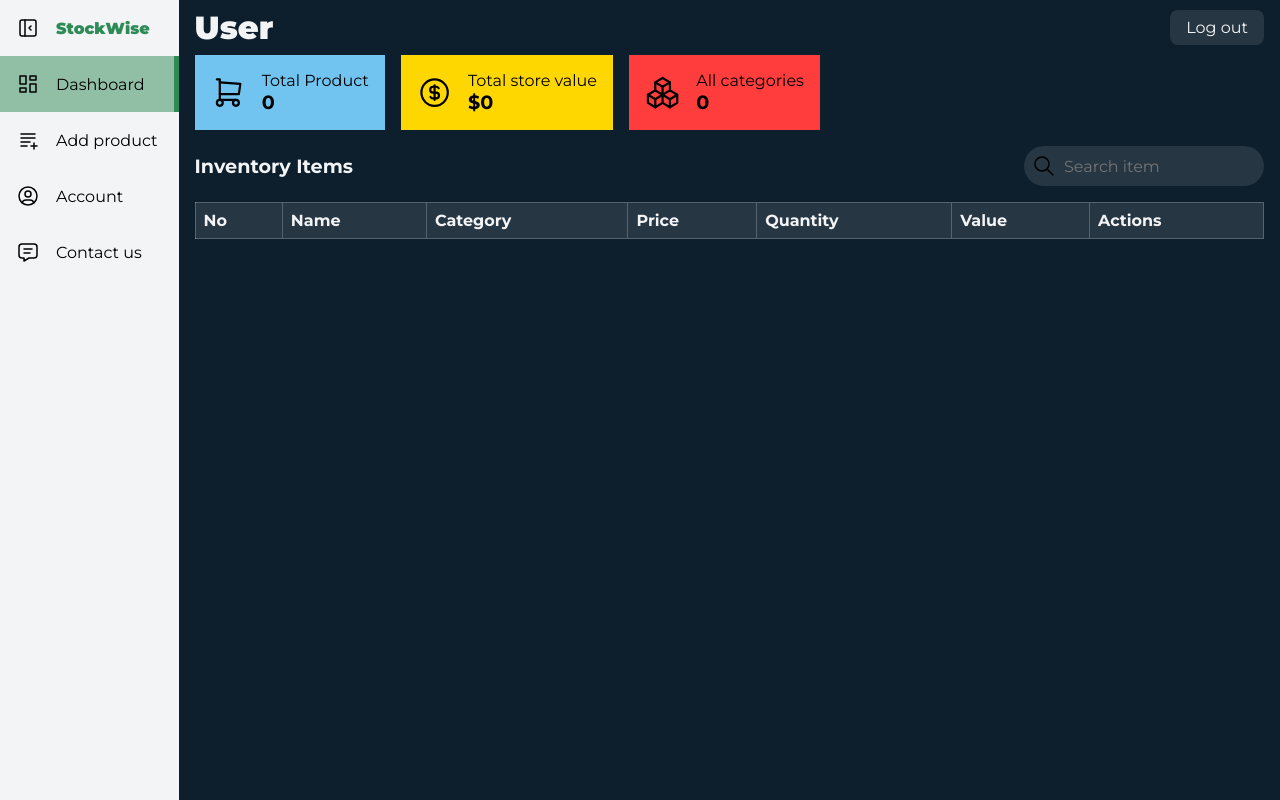
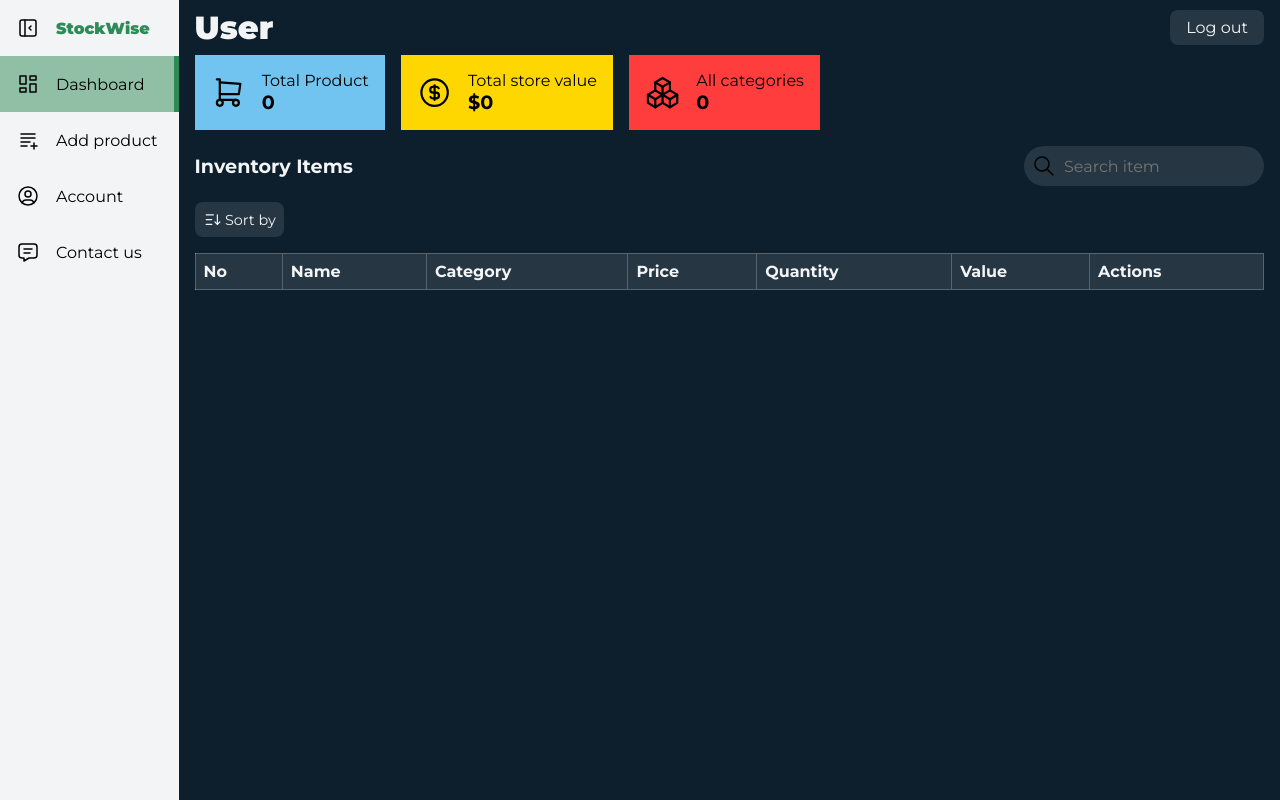
Before and after one commit to jihadable/stockwise, a React (Vite) app: page / in a window 1280 px wide. Built offline with nearby package versions, Linux system fonts and the light colour scheme.

Commit message:
add sorting feature

```diff
--- a/src/Router.tsx
+++ b/src/Router.tsx
@@ -3,6 +3,7 @@ import Dashboard from "./pages/Dashboard";
 import AddProduct from "./pages/AddProduct";
 import Account from "./pages/Account";
 import Contact from "./pages/Contact";
+import { useState } from "react";
 
 export default function Router(){
 
@@ -10,8 +11,15 @@ export default function Router(){
         localStorage.setItem("navbar", JSON.stringify(true))
     }
 
+    const [items, setItems] = useState([])
     if (!localStorage.getItem("items")){
         localStorage.setItem("items", JSON.stringify([]))
+
+        setItems(JSON.parse(localStorage.getItem("items")!))
+    }
+
+    if (!localStorage.getItem("idNow")){
+        localStorage.setItem("idNow", JSON.stringify(items.length + 1))
     }
 
     return (
--- a/src/components/InventoryItems.tsx
+++ b/src/components/InventoryItems.tsx
@@ -1,4 +1,4 @@
-import { ReactElement, useEffect, useState } from "react";
+import { ReactElement, useEffect, useState, useRef } from "react";
 import "../style/InventoryItems.css"
 
 export default function InventoryItems(): ReactElement {
@@ -12,7 +12,7 @@ export default function InventoryItems(): ReactElement {
         desc: string
     }
 
-    const [items, setItems] = useState(JSON.parse(localStorage.getItem("items")!).reverse())
+    const [items, setItems] = useState(JSON.parse(localStorage.getItem("items")!))
 
     useEffect(() => {
         localStorage.setItem("items", JSON.stringify(items))
@@ -23,6 +23,30 @@ export default function InventoryItems(): ReactElement {
             setItems((items: item[]) => items.filter((object: item) => object.id !== id))
         }
     }
+
+    const [sortingValue, setSortingValue] = useState("Sort by")
+    const sortingItems = ["Alphabet", "Lowest price", "Lowest quantity", "Lowest value"]
+    const [showSortingMenu, setShowSortingMenu] = useState(false)
+    const [sortingBtn, sortingMenu] = [useRef<HTMLDivElement | null>(null), useRef<HTMLDivElement | null>(null)]
+
+    useEffect(() => {
+        const handleClick = (e: Event): void => {
+
+            const target = e.target as Node
+
+            if (sortingBtn.current && sortingMenu.current){
+                if (!sortingBtn.current.contains(target)){
+                    setShowSortingMenu(false)
+                }
+            }
+        }
+
+        document.addEventListener("click", handleClick)
+
+        return () => {
+            document.removeEventListener("click", handleClick);
+        };
+    }, [sortingValue])
 
     return (
         <section className="inventory-items">
@@ -37,6 +61,26 @@ export default function InventoryItems(): ReactElement {
                         </svg>
                     </label>
                     <input type="text" id="search" placeholder="Search item" />
+                </div>
+            </div>
+            <div className="sort-by">
+                <div className="sort-btn" onClick={() => {setShowSortingMenu(!showSortingMenu)}} ref={sortingBtn}>
+                    <svg xmlns="http://www.w3.org/2000/svg" className="icon icon-tabler icon-tabler-sort-descending" width="24" height="24" viewBox="0 0 24 24" stroke-width="1.5" stroke="currentColor" fill="none" stroke-linecap="round" stroke-linejoin="round">
+                        <path stroke="none" d="M0 0h24v24H0z" fill="none"></path>
+                        <path d="M4 6l9 0"></path>
+                        <path d="M4 12l7 0"></path>
+                        <path d="M4 18l7 0"></path>
+                        <path d="M15 15l3 3l3 -3"></path>
+                        <path d="M18 6l0 12"></path>
+                    </svg>
+                    <span>{sortingValue}</span>
+                </div>
+                <div className={`sort-menu ${showSortingMenu ? "active" : ""}`} ref={sortingMenu}>
+                {
+                    sortingItems.map((item, index) => {
+                        return <div className="item" key={index} onClick={() => setSortingValue(item)}>{item}</div>
+                    })
+                }
                 </div>
             </div>
             <div className="items-table">
@@ -54,7 +98,7 @@ export default function InventoryItems(): ReactElement {
                     </thead>
                     <tbody>
                         {
-                            items.map((item: item, index: number) => {
+                            [...items].reverse().map((item: item, index: number) => {
                                 return (
                                     <tr key={index}>
                                         <td>{index + 1}</td>
--- a/src/components/InventoryStats.tsx
+++ b/src/components/InventoryStats.tsx
@@ -3,10 +3,28 @@ import "../style/InventoryStats.css"
 
 export default function InventoryStats(): ReactElement{
 
+    type item = {
+        id: number,
+        name: string,
+        category: string,
+        price: number,
+        quantity: number,
+        desc: string
+    }
+
+    const items: item[] = JSON.parse(localStorage.getItem("items")!)
+
+    const totalProductValue = items.length
+
+    let totalStoreValue = 0
+    items.forEach((item: item) => totalStoreValue += item.price * item.quantity)
+
+    const totalCategory: number = [...new Set(items.map((item: item) => item.category))].length
+
     const inventoryStats = [
         {
             title: "Total Product",
-            value: "0",
+            value: totalProductValue,
             svg:
             <svg xmlns="http://www.w3.org/2000/svg" className="icon icon-tabler icon-tabler-shopping-cart" width="24" height="24" viewBox="0 0 24 24" strokeWidth="1.5" stroke="currentColor" fill="none" strokeLinecap="round" strokeLinejoin="round">
                 <path stroke="none" d="M0 0h24v24H0z" fill="none"></path>
@@ -18,7 +36,7 @@ export default function InventoryStats(): ReactElement{
         },
         {
             title: "Total store value",
-            value: "$0",
+            value: `$${totalStoreValue}`,
             svg:
             <svg xmlns="http://www.w3.org/2000/svg" className="icon icon-tabler icon-tabler-coin" width="24" height="24" viewBox="0 0 24 24" strokeWidth="1.5" stroke="currentColor" fill="none" strokeLinecap="round" strokeLinejoin="round">
                 <path stroke="none" d="M0 0h24v24H0z" fill="none"></path>
@@ -29,7 +47,7 @@ export default function InventoryStats(): ReactElement{
         },
         {
             title: "All categories",
-            value: "0",
+            value: totalCategory,
             svg:
             <svg xmlns="http://www.w3.org/2000/svg" className="icon icon-tabler icon-tabler-packages" width="24" height="24" viewBox="0 0 24 24" strokeWidth="1.5" stroke="currentColor" fill="none" strokeLinecap="round" strokeLinejoin="round">
                 <path stroke="none" d="M0 0h24v24H0z" fill="none"></path>
--- a/src/pages/AddProduct.tsx
+++ b/src/pages/AddProduct.tsx
@@ -42,14 +42,19 @@ export default function AddProduct(): ReactElement{
             return
         }
 
-        const newItem = {id: items.length+1 ,name, category, price, quantity, desc}
+        const idNow = JSON.parse(localStorage.getItem("idNow")!)
+
+        const newItem = {id: idNow ,name, category, price, quantity, desc}
 
         setItems((items: item[]) => [...items, newItem])
+
         setName("")
         setCategory("")
         setPrice("")
         setQuantity("")
         setDesc("")
+
+        localStorage.setItem("idNow", JSON.stringify(idNow + 1))
     }
 
     return (
@@ -60,11 +65,11 @@ export default function AddProduct(): ReactElement{
                 <div className="add-new-product">
                     <form onSubmit={handleSubmit}>
                         <div className="form-header">Add new product</div>
-                        <input type="text" placeholder="Product name" onChange={(e) => setName(e.target.value)} />
-                        <input type="text" placeholder="Product category" onChange={(e) => setCategory(e.target.value)} />
-                        <input type="number" min={0} placeholder="Product price" onChange={(e) => setPrice(e.target.value)} />
-                        <input type="number" min={1} placeholder="Product quantity" onChange={(e) => setQuantity(e.target.value)} />
-                        <textarea rows={7} placeholder="Product description" onChange={(e) => setDesc(e.target.value)}></textarea>
+                        <input type="text" placeholder="Product name" value={name} onChange={(e) => setName(e.target.value)} />
+                        <input type="text" placeholder="Product category" value={category} onChange={(e) => setCategory(e.target.value)} />
+                        <input type="number" min={0} placeholder="Product price" value={price} onChange={(e) => setPrice(e.target.value)} />
+                        <input type="number" min={1} placeholder="Product quantity" value={quantity} onChange={(e) => setQuantity(e.target.value)} />
+                        <textarea rows={7} placeholder="Product description" value={desc} onChange={(e) => setDesc(e.target.value)}></textarea>
                         <button type="submit">Save product</button>
                     </form>
                 </div>
--- a/src/style/Header.css
+++ b/src/style/Header.css
@@ -23,5 +23,10 @@ header{
         background-color: rgb(255, 255, 255,.1);
         color: var(--white);
         font-size: 1rem;
+        transition: all .2s;
+
+        &:hover{
+            background-color: rgb(255, 255, 255,.2);
+        }
     }
 }
--- a/src/style/InventoryItems.css
+++ b/src/style/InventoryItems.css
@@ -41,7 +41,7 @@
         }
     }
 
-    .table-header{
+    /* .table-header{
         margin-top: 1rem;
 
         & td{
@@ -52,17 +52,63 @@
             text-overflow: ellipsis;
             overflow: hidden;
         }
+    } */
+
+    .sort-by{
+        display: flex;
+        flex-direction: column;
+        position: relative;
+        margin-top: 1rem;
+        width: fit-content;
+        color: var(--white);
+        font-size: .9rem;
+
+        .sort-btn{
+            display: flex;
+            align-items: center;
+            gap: 0.2rem;
+            padding: 0.5rem;
+            background-color: rgb(255,255,255,.1);
+            border-radius: .5rem;
+            cursor: pointer;
+
+            & svg{
+                width: 1.2rem;
+                height: 1.2rem;
+            }
+        }
+
+        .sort-menu{
+            position: absolute;
+            top: 110%;
+            max-height: 0;
+            overflow: hidden;
+            transition: max-height .2s;
+            background-color: rgb(255,255,255);
+            backdrop-filter: blur(5px);
+            border-radius: .5rem;
+            color: black;
+
+            &.active{
+                max-height: 999px;
+            }
+
+            .item{
+                padding: .3rem .5rem;
+                white-space: nowrap;
+                cursor: pointer;
+
+                &:hover{
+                    background-color: rgb(0,0,0,.1);
+                }
+            }
+        }
     }
 
     .items-table{
         margin-top: 1rem;
         display: flex;
         padding-bottom: 1rem;
-        /* overflow-y: auto;
-
-        &::-webkit-scrollbar{
-            display: none;
-        } */
 
         & table{
             width: 100%;
```
